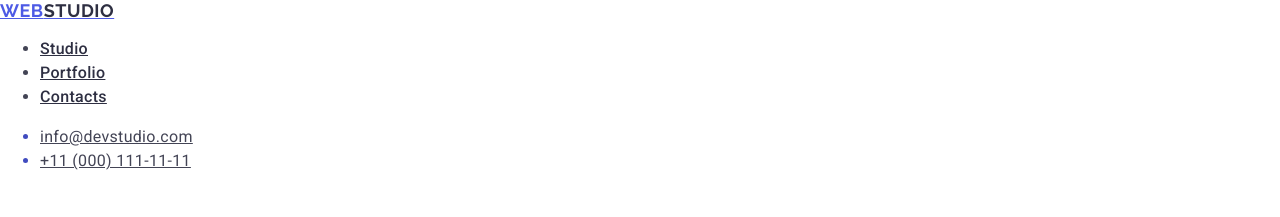
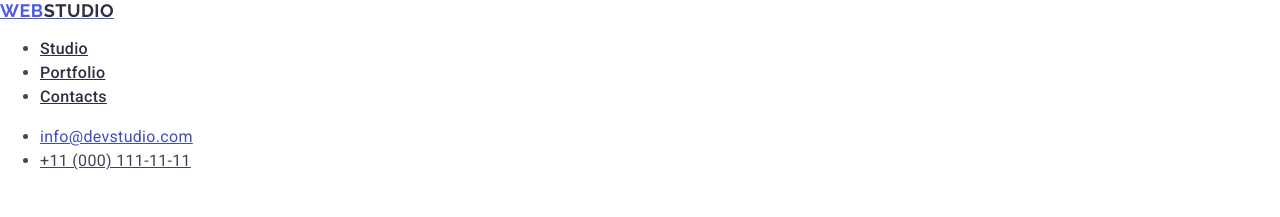
Before and after one commit to YuraBondar/goit-markup-hw-02, a plain HTML site: page index.html in a window 1280 px wide. In both pictures the pointer is over the link "info@devstudio.com". Shown: the top 217 px of the page. Drawn offline with nearby package versions, Linux system fonts and the light colour scheme.

Commit message:
1519
1519

```diff
--- a/css/styles.css
+++ b/css/styles.css
@@ -67,12 +67,9 @@ background:  #FFF;
 font-style: normal;
 }
 
-.address:hover {
-color: #404bbf;
-}
 
-.address:focus {
-color: #404bbf;
+.contacts:hover, .contacts:focus {
+color:#404bbf
 }
 
 .contacts {
```
